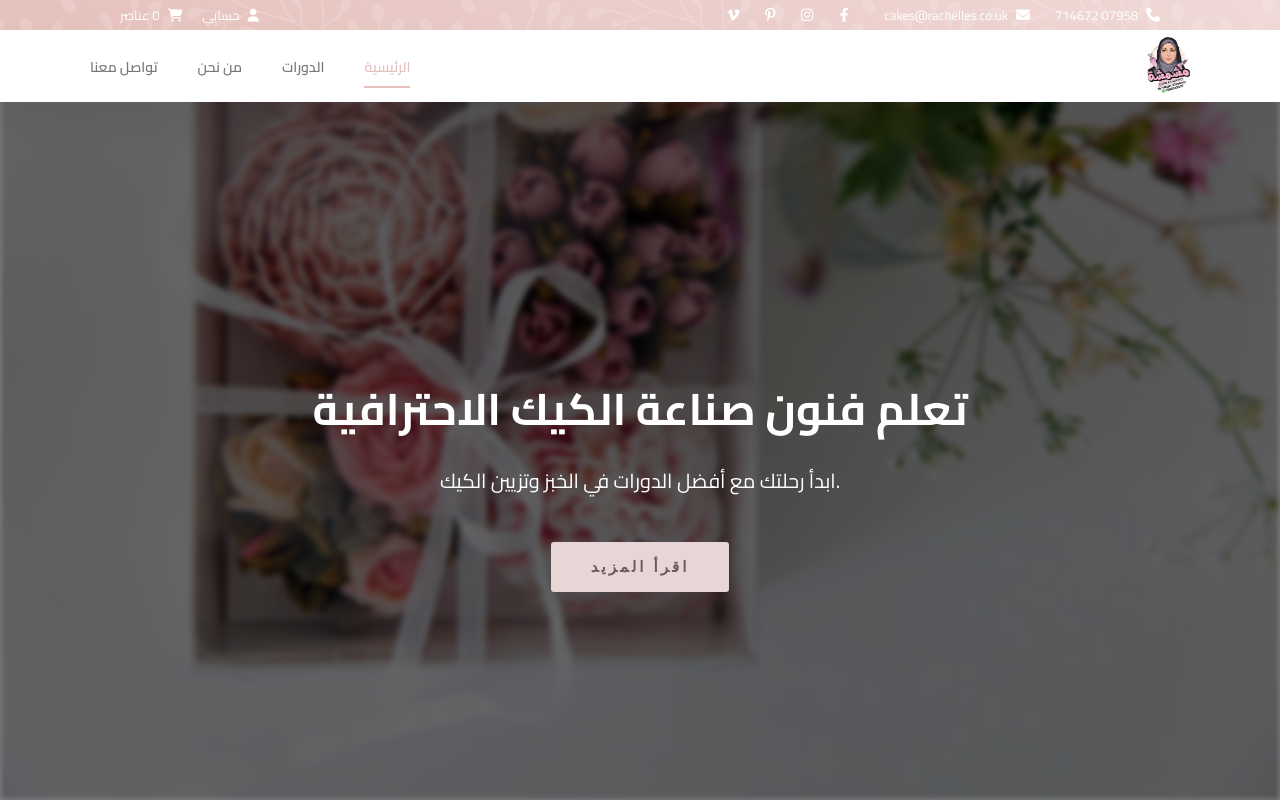
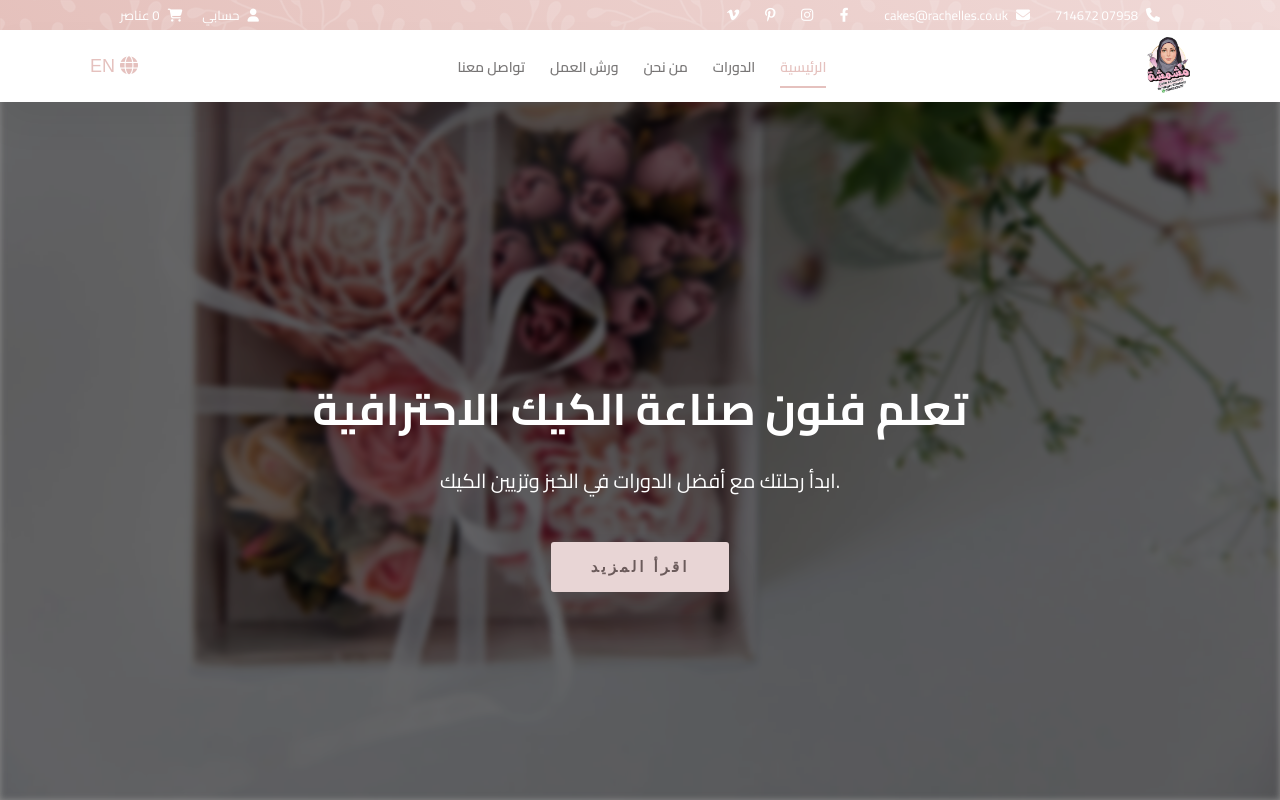
Before and after one commit to Software-Projects2022/Mishmish-Cake-Academy-front, a plain HTML site: page index.html in a window 1280 px wide. Shown: the top 800 px of the page. Drawn offline with nearby package versions, Linux system fonts and the light colour scheme; some packages are replaced by stand-ins of ours; a script that the page names is missing.

Commit message:
first commit

```diff
--- a/assets/css/style.css
+++ b/assets/css/style.css
@@ -54,6 +54,28 @@ body {
     flex-wrap: wrap;
     gap: 15px;
 }
+
+#mainNav {
+    flex: 1;
+    display: flex;
+    justify-content: center;
+}
+
+#mainNav ul {
+    display: flex;
+    gap: 25px;
+    list-style: none;
+}
+
+.mobile-menu-btn_tow {
+    font-size: 18px;
+    background: none;
+    border: none;
+    cursor: pointer;
+    color: var(--main-color);
+    margin-left: auto;
+}
+
 
 .header_main_nav .contact-info {
     display: flex;
--- a/index.html
+++ b/index.html
@@ -69,21 +69,30 @@
                         </a>
                     </div>
 
-                    <button class="mobile-menu-btn" onclick="toggleMenu()" aria-label="القائمة">
-                        <i class="fas fa-bars"></i>
-                    </button>
 
                     <nav id="mainNav">
                         <ul>
                             <li><a href="./index.html" class="active">الرئيسية</a></li>
                             <li><a href="./courses.html">الدورات</a></li>
                             <li><a href="#">من نحن</a></li>
+                            <li><a href="#">ورش العمل</a></li>
                             <li><a href="#">تواصل معنا</a></li>
                         </ul>
                     </nav>
+
+                    <button class="mobile-menu-btn_tow" aria-label="تغيير اللغة">
+                        <i class="fas fa-globe"></i> EN
+                    </button>
+
+
+
+                    <button class="mobile-menu-btn" onclick="toggleMenu()" aria-label="القائمة">
+                        <i class="fas fa-bars"></i>
+                    </button>
                 </div>
             </div>
         </div>
+
     </header>
 
 
@@ -433,19 +442,9 @@
                 </div>
             </div>
 
-            <!-- Links Section -->
-            <div class="links-section">
-                <ul class="links-list">
-                    <li><a href="#">الشروط والأحكام</a></li>
-                    <li><a href="#">شروط وأحكام الدروس الفيديو</a></li>
-                    <li><a href="#">سياسة الخصوصية</a></li>
-                    <li><a href="#">سياسة الكوكيز</a></li>
-                </ul>
-            </div>
-
             <!-- Bottom Section -->
             <div class="bottom-section">
-                <p class="copyright">© حقوق النشر 2025 Rachelle's | تصميم الموقع: Langley Creative</p>
+                <p class="copyright">© حقوق النشر 2025 Rachelle's | تصميم الموقع: matrix-clouds</p>
                 <div class="social-icons">
                     <a href="#" aria-label="فيسبوك"><i class="fab fa-facebook-f"></i></a>
                     <a href="#" aria-label="انستجرام"><i class="fab fa-instagram"></i></a>
```
Also changed, not shown: courses.html (+14 -15 lines), detels_courses.html (+15 -17 lines).
